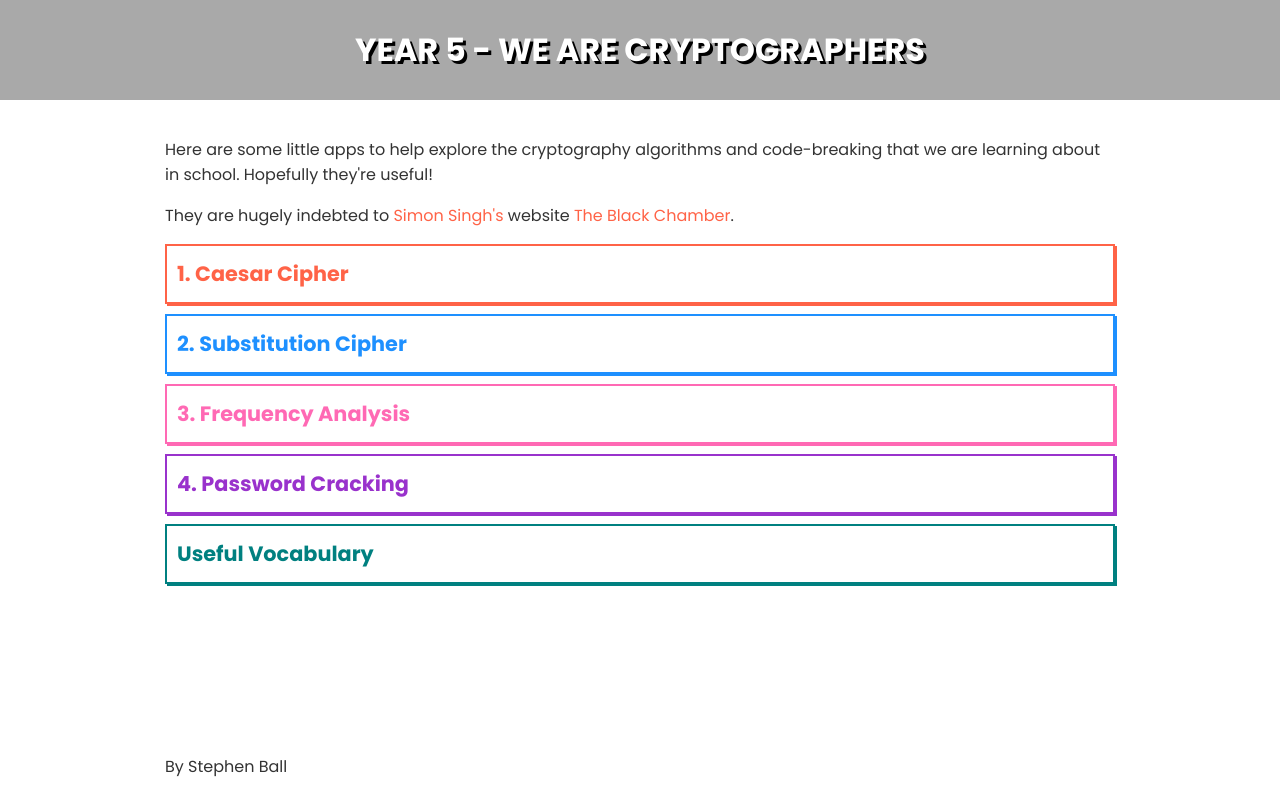
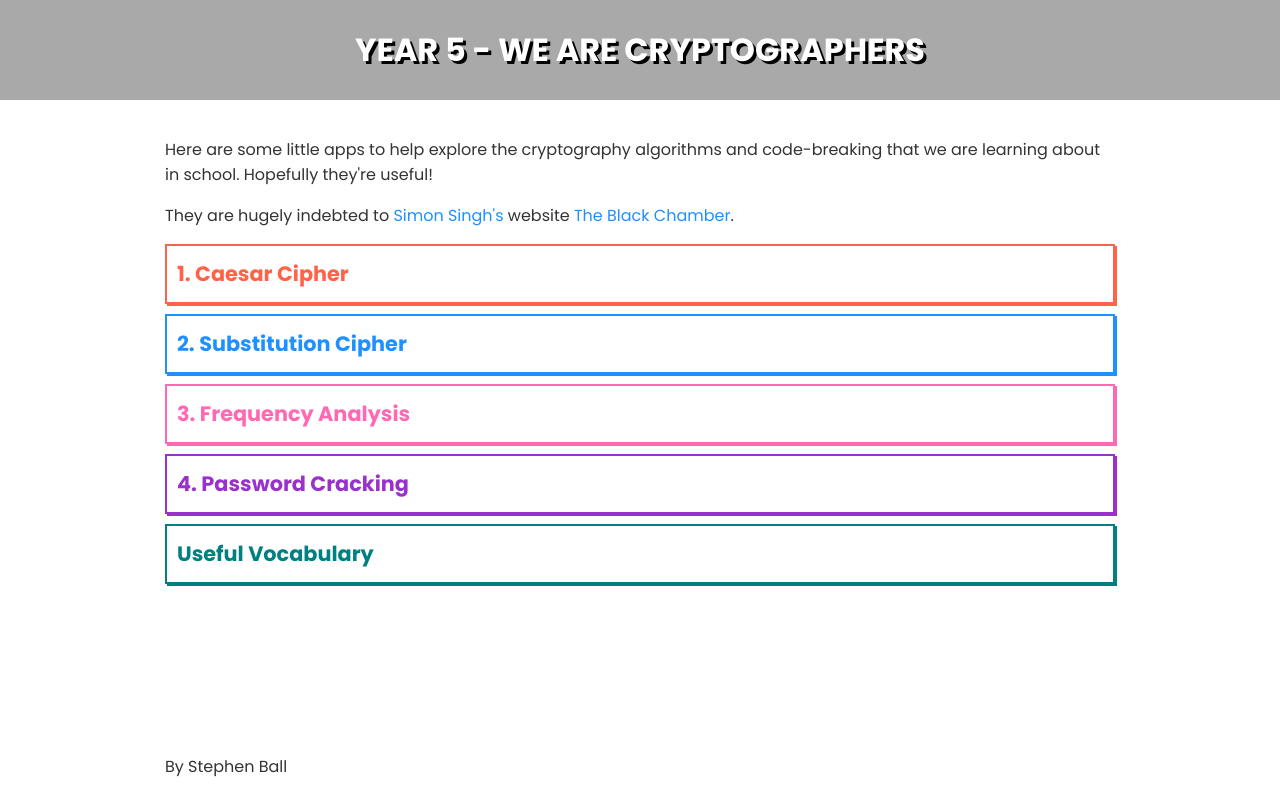
Before and after one commit to 4lefts/y5-crypto, a Svelte app: page / in a window 1280 px wide. Built offline with nearby package versions, Linux system fonts and the light colour scheme; a web font is replaced by a local one.

Commit message:
link color

```diff
--- a/public/global.css
+++ b/public/global.css
@@ -24,11 +24,12 @@ body {
 }
 
 a {
+  color: dodgerblue;
   text-decoration: none;
 }
 
 a:visited {
-  color: #333;
+  color: royalblue;
 }
 
 a:hover {
@@ -104,10 +105,6 @@ header button:hover {
   cursor: pointer;
   background-color: white;
   box-shadow: 4px 4px black;
-}
-
-p a {
-  color: tomato;
 }
 
 .input-group {
```
